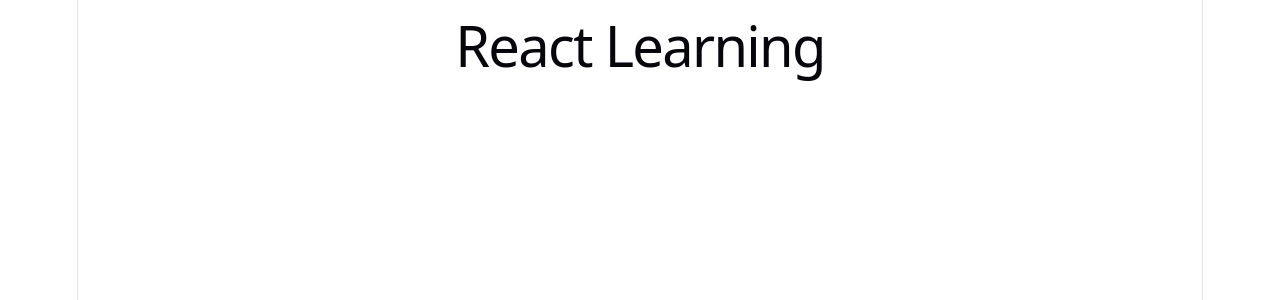
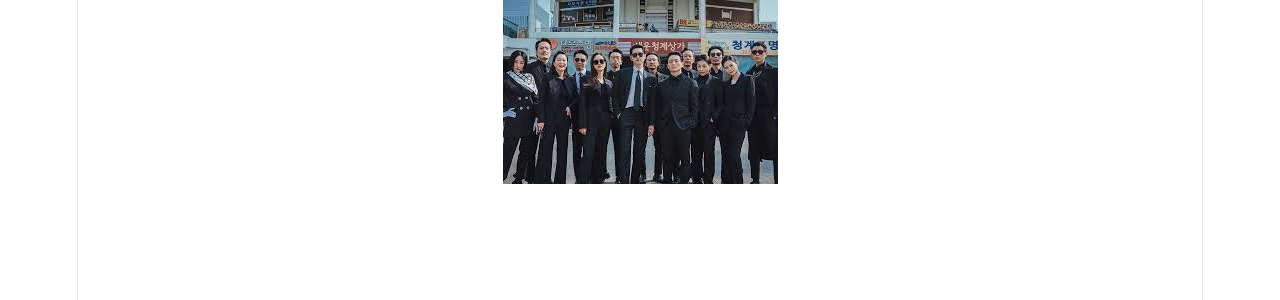
Before and after one commit to Meraj-Uddin-Malik/Complete-ReactJS, a React (Vite) app in the folder react-learning/: page / in a window 1280 px wide. Shown: the top 300 px of the page. Built offline with nearby package versions, Linux system fonts and the light colour scheme.

Commit message:
feat: update App component to display image and remove heading

```diff
--- a/react-learning/src/App.jsx
+++ b/react-learning/src/App.jsx
@@ -2,7 +2,9 @@ export const App = () => {
 
   return (
     <div>
-      <h1>React Learning</h1>
+      <div>
+        <img src="images.png" alt="Vinc" />
+        </div>
     </div>
   );
 }
```
Also changed, not shown: react-learning/public/images.png (added).
